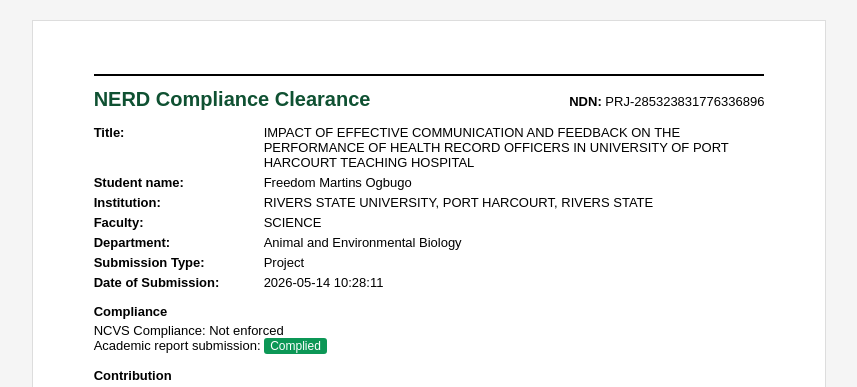
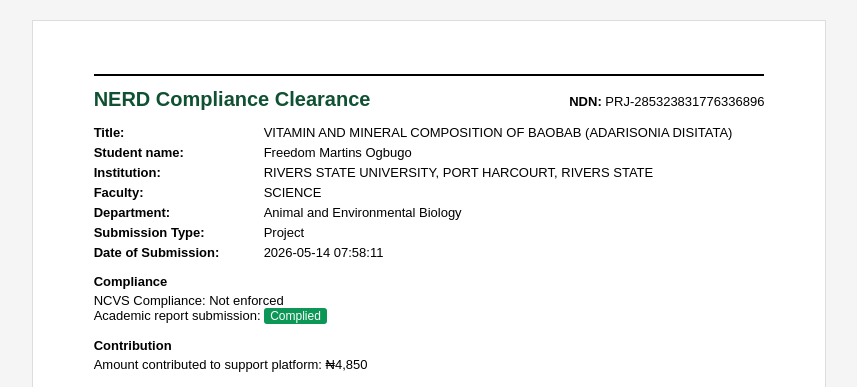
Before and after one commit to luvdance/nerd-play-19, a plain HTML site: page index.html in a window 1280 px wide. Shown: the top 387 px of the page, without its empty margins (211-1068 px from the left). Drawn offline with Linux system fonts and the light colour scheme; a script that the page names is missing.

Commit message:
Update index.html

```diff
--- a/index.html
+++ b/index.html
@@ -164,7 +164,7 @@
     <!-- Info lines -->
     <div class="info-line">
       <span class="label">Title:</span>
-      <span>IMPACT OF EFFECTIVE COMMUNICATION AND FEEDBACK ON THE PERFORMANCE OF HEALTH RECORD OFFICERS IN UNIVERSITY OF PORT HARCOURT TEACHING HOSPITAL</span>
+      <span>VITAMIN AND MINERAL COMPOSITION OF BAOBAB (ADARISONIA DISITATA)</span>
     </div>
 
     <div class="info-line">
@@ -194,7 +194,7 @@
 
     <div class="info-line">
       <span class="label">Date of Submission:</span>
-      <span>2026-05-14 10:28:11</span>
+      <span>2026-05-14 07:58:11</span>
     </div>
 
     <!-- Compliance -->
```
